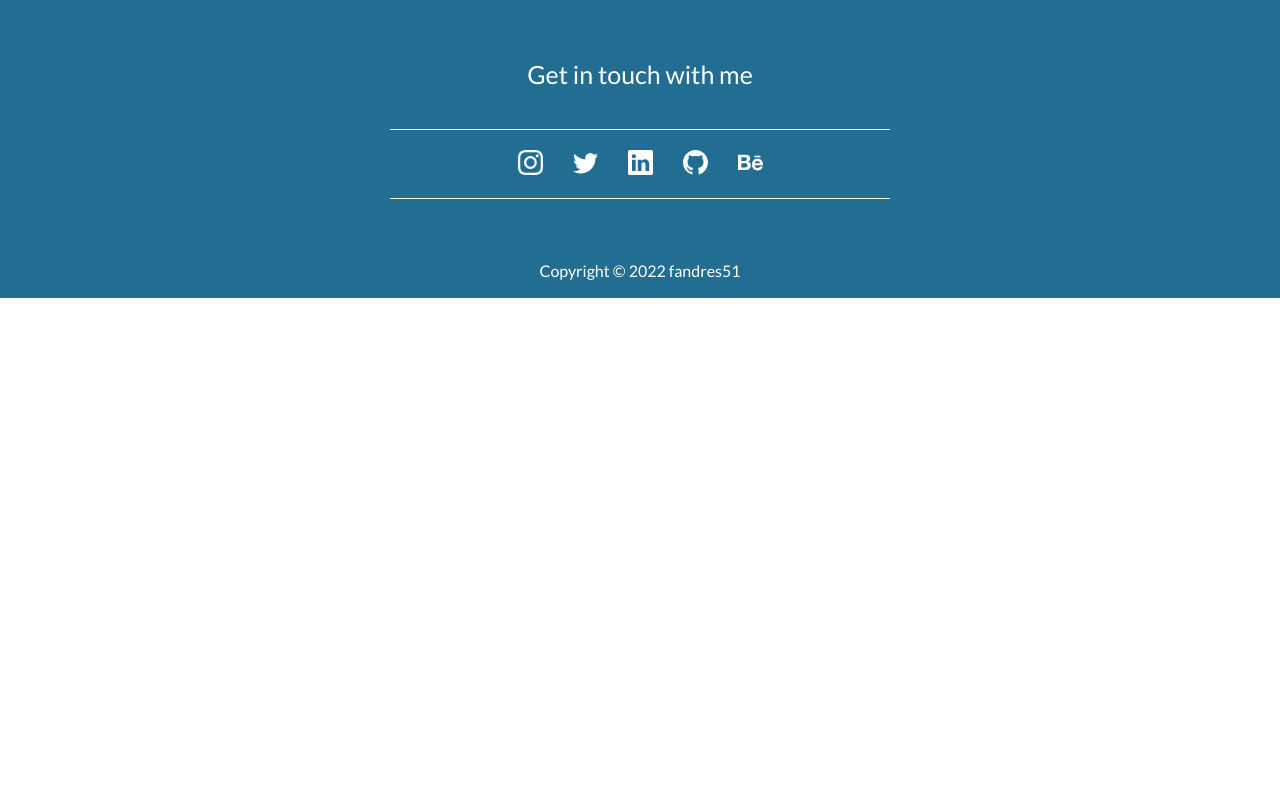
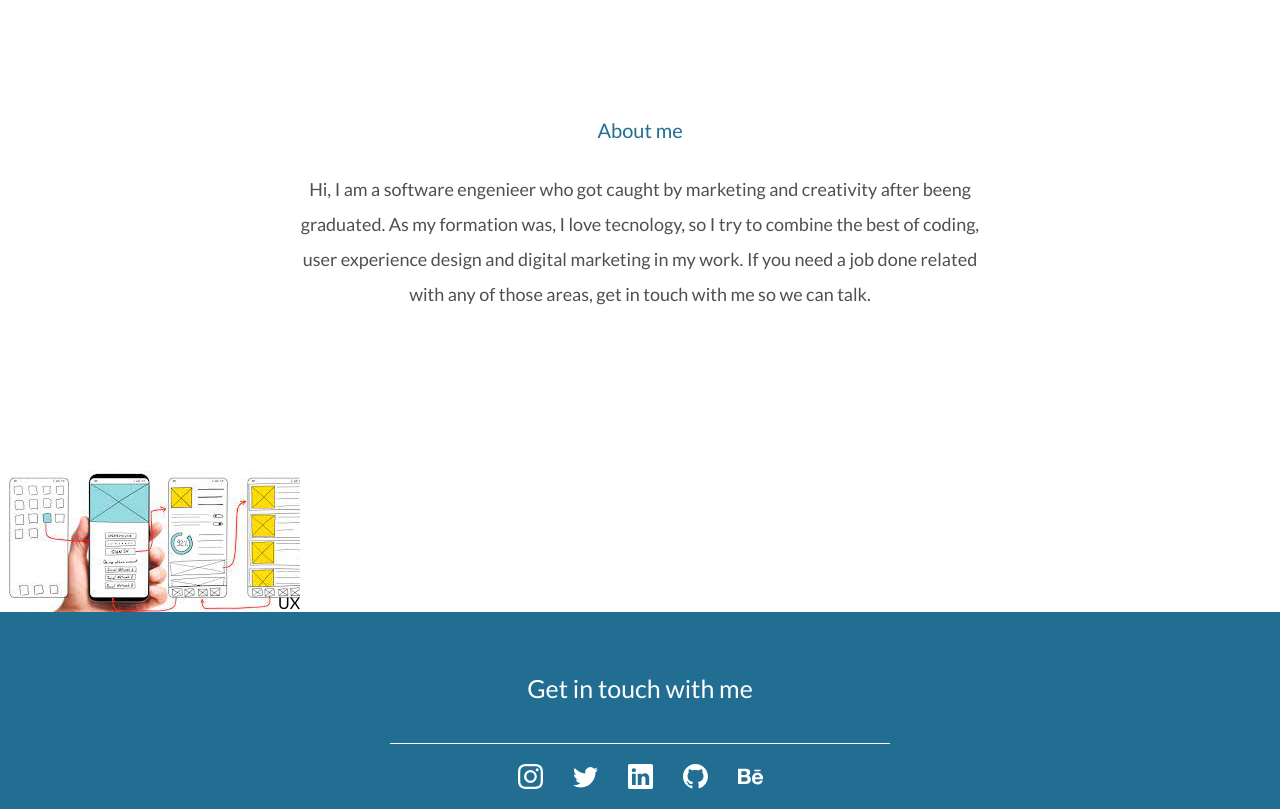
Before and after one commit to fandres51/fandres51-web, a Next.js app: page / in a window 1280 px wide. Shown: the part 623-1432 px from the top of the page. Before the commit the page ends 921 px from the top, so only its background shows below. Built offline with nearby package versions, Linux system fonts and the light colour scheme.

Commit message:
About added

```diff
--- /dev/null
+++ b/components/AboutComponent.jsx
@@ -0,0 +1,11 @@
+import React from 'react'
+import styles from '../styles/About.module.css'
+
+export default function AboutComponent({title, text}) {
+  return (
+    <div className={styles.about}>
+        <div className={styles.title}>{title}</div>
+        <div className={styles.text}>{text}</div>
+    </div>
+  )
+}
--- /dev/null
+++ b/components/BoxWithTitle.jsx
@@ -0,0 +1,15 @@
+import React from 'react'
+import styles from '../styles/Galery.module.css'
+
+export default function BoxWithTitle({ img, title }) {
+    return (
+        <div
+            className={styles.box}
+            style={{
+                backgroundImage:`url(${img})`,
+                backgroundRepeat: 'no-repeat'
+            }}>
+            <div className={styles.text}>{title}</div>
+        </div>
+    )
+}
--- /dev/null
+++ b/components/GaleryComponent.jsx
@@ -0,0 +1,13 @@
+import React from 'react'
+import BoxWithTitle from './BoxWithTitle'
+
+export default function GaleryComponent() {
+  return (
+    <div>
+        <BoxWithTitle
+            img="/images/ux.jpg"
+            title="UX"
+        ></BoxWithTitle>
+    </div>
+  )
+}
--- a/data/second-post.mdx
+++ b/data/second-post.mdx
@@ -18,4 +18,7 @@ This is my secando blog!!!
 
 My favorite search engine is [Duck Duck Go](https://duckduckgo.com).
 
-![Hola](https://drive.google.com/file/d/1S83_MdIcQ_RfYC2LwYdSkkiCxVBlFS4p/view?usp=sharing)
+| Syntax      | Description |
+| ----------- | ----------- |
+| Header      | Title       |
+| Paragraph   | Text        |
--- /dev/null
+++ b/pages/_document.js
@@ -0,0 +1,15 @@
+import { Html, Head, Main, NextScript } from 'next/document'
+
+export default function Document() {
+    return (
+        <Html>
+            <Head>
+                <link href="https://fonts.googleapis.com/css2?family=Lato:ital,wght@0,100;0,300;0,400;0,700;0,900;1,100;1,300;1,400;1,700;1,900&display=swap" rel="stylesheet"></link>
+            </Head>
+            <body>
+                <Main />
+                <NextScript />
+            </body>
+        </Html>
+    )
+}
--- a/pages/index.js
+++ b/pages/index.js
@@ -6,8 +6,15 @@ import { getAllFilesMetadata } from "../lib/mdx";
 import HeaderComponent from "../components/HeaderComponent";
 import FooterComponent from "../components/FooterComponent";
 import BannerComponent from "../components/BannerComponent";
+import AboutComponent from "../components/AboutComponent";
+import GaleryComponent from "../components/GaleryComponent";
 
 export default function Home({ posts }) {
+    const aboutText = `
+    Hi, I am a software engenieer who got caught by marketing and creativity after beeng graduated.
+    As my formation was, I love tecnology, so I try to combine the best of coding, user experience design and digital marketing in my work.
+    If you need a job done related with any of those areas, get in touch with me so we can talk.
+    `
     return (
         <div className={styles.container}>
             <Head>
@@ -19,7 +26,6 @@ export default function Home({ posts }) {
                 <link rel="icon" href="/favicon.ico" />
                 <link rel="preconnect" href="https://fonts.googleapis.com" />
                 <link rel="preconnect" href="https://fonts.gstatic.com" crossorigin></link>
-                <link href="https://fonts.googleapis.com/css2?family=Lato:ital,wght@0,100;0,300;0,400;0,700;0,900;1,100;1,300;1,400;1,700;1,900&display=swap" rel="stylesheet"></link>
             </Head>
 
             <main className={styles.main}>
@@ -35,6 +41,13 @@ export default function Home({ posts }) {
                     buttonMessage="Check out my Portfolio"
                     buttonAction="/portfolio"
                 ></BannerComponent>
+                <div className={styles.about}>
+                    <AboutComponent
+                        title={"About me"}
+                        text={aboutText}
+                    ></AboutComponent>
+                </div>
+                <GaleryComponent></GaleryComponent>
             </main>
             <FooterComponent></FooterComponent>
         </div>
--- /dev/null
+++ b/styles/About.module.css
@@ -0,0 +1,19 @@
+.about {
+    text-align: center;
+    max-width: 700px;
+    margin-left: auto;
+    margin-right: auto;
+}
+
+.title {
+    font-size: 20px;
+    color: #226E93;
+    margin: 30px 0;
+}
+
+.text {
+    line-height: 35px;
+    font-size: 18px;
+    color: #505050;
+    margin-bottom: 30px;
+}
--- /dev/null
+++ b/styles/Galery.module.css
@@ -0,0 +1,11 @@
+.box {
+    display: flex;
+    align-items: flex-end;
+    justify-content: flex-end;
+    height: 150px;
+    width: 300px;
+}
+
+.text {
+
+}
--- a/styles/Home.module.css
+++ b/styles/Home.module.css
@@ -4,11 +4,21 @@
   margin-left: 10px;
 }
 
+.about {
+  margin-top: 50px;
+  margin-bottom: 50px;
+}
+
 @media (min-width: 426px) {
   .upperline {
     display: none;
   }
+  .about {
+    margin-top: 120px;
+    margin-bottom: 150px;
+  }
 }
+
 
 /* .container {
   padding: 0 2rem;
```
Also changed, not shown: public/images/ux.jpg (added), 1 other file (tests, documents, lock files or other folders).
